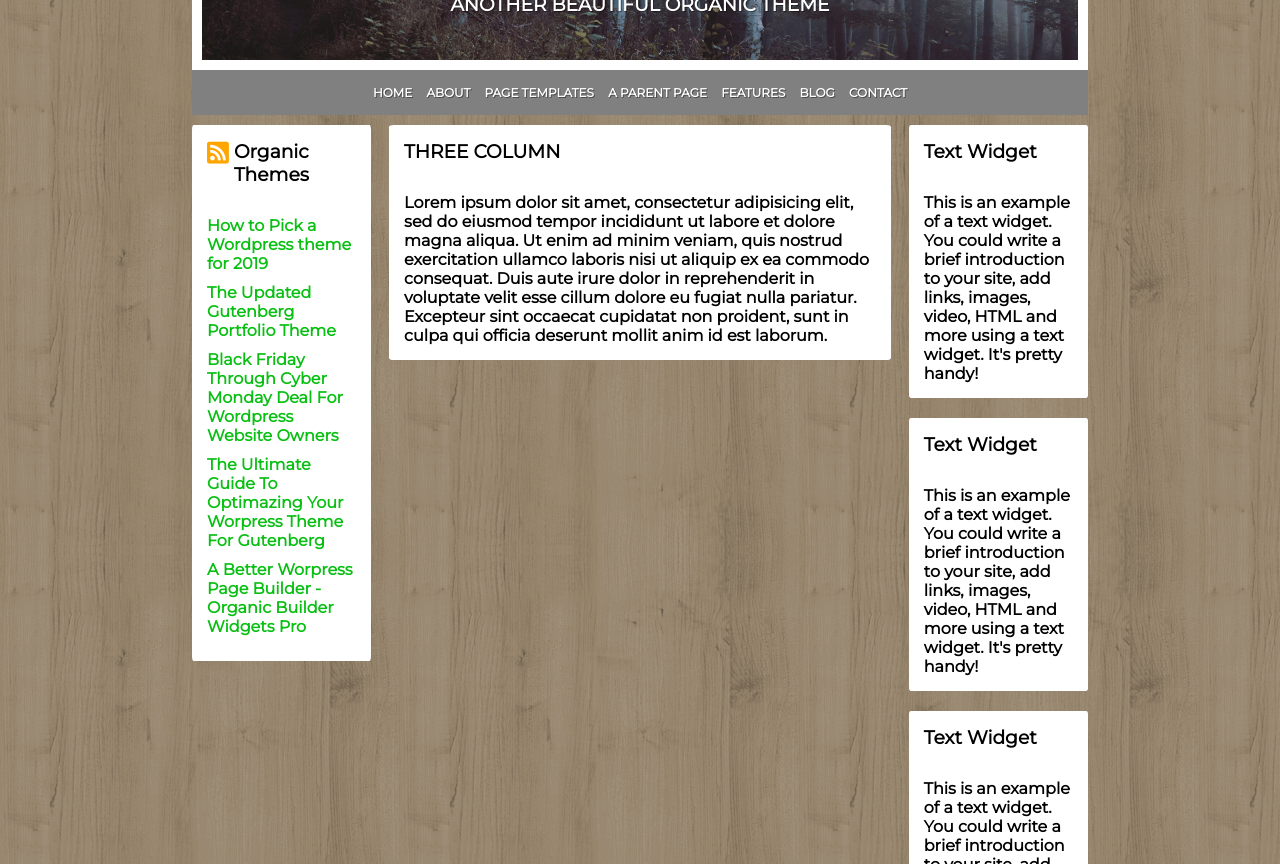
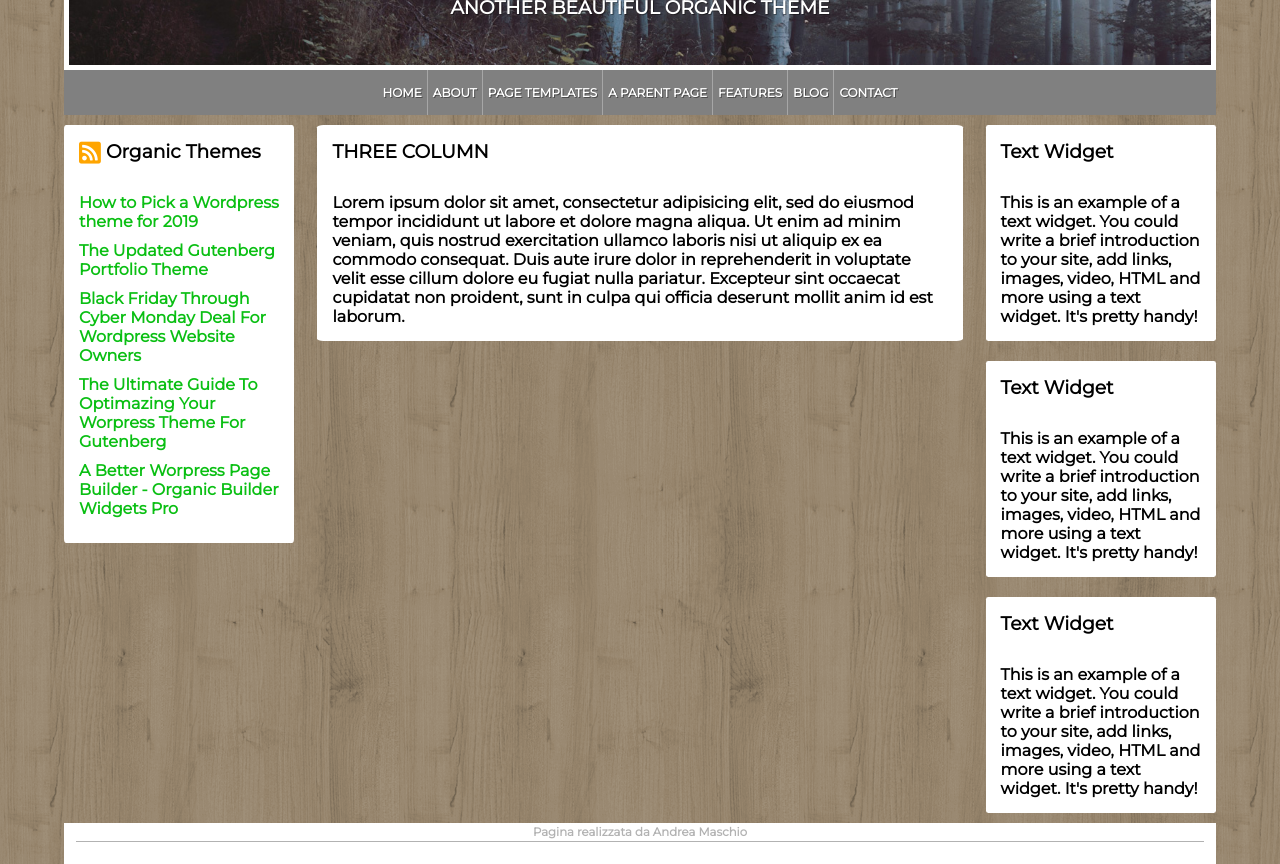
Before and after one commit to Andryx94/htmlcss-wp, a plain HTML site: page index.html in a window 1280 px wide. Shown: the part 250-1114 px from the top of the page. Drawn offline with Linux system fonts and the light colour scheme.

Commit message:
Versione 1.0.8
Ottimizzato il codice html e css

```diff
--- a/css/style.css
+++ b/css/style.css
@@ -1,24 +1,29 @@
-/* Reset */
+/* Generali */
 * {
   margin: 0;
   padding: 0;
   box-sizing: border-box;
 }
-/* fine reset */
 
  body {
   background-image: url(../img/background.png);
-  margin: 0 15%;
+  margin: 0 5%;
   font-family: 'Montserrat', sans-serif;
   font-weight: bold;
  }
+
+.clearfix:after {
+   content: "";
+   display: table;
+   clear: both;
+ }
+/* fine generali */
 
 /* Header */
 header {
   position: relative;
   width: 100%;
   background-color: rgba(255,255,255,1);
-  /* box-shadow: 2px 2px rgba(0,0,0,0.5); */
   text-align: center;
   margin-top: 20px;
 }
@@ -31,7 +36,6 @@ header .title {
   position: relative;
   height: 300px;
   border: 10px solid white;
-  border-radius: 3px solid white;
 }
 
 header .titletext {
@@ -43,58 +47,60 @@ header .titletext {
   text-shadow: 1px 1px rgba(0, 0, 0, .4);
 }
 
-header .title div:first-child {
+header div:first-child {
   padding: 5px 15px;
   border: 5px solid white;
 }
 
-header .title div:nth-child(0n+2) {
+header div:nth-child(2) {
   top: 80%;
 }
 
-header .title div:last-child {
-  top: 27%;
+header div:last-child {
+  top: 28%;
 }
 
 h1 {
-  font-size: 55px;
+ font-size: 55px;
 }
 
 /* Menù */
 header .menu {
   position: relative;
   background-color: grey;
-  width: 100%;
   bottom: 0px;
 }
 
-header .link {
+header ul {
+  font-size: 0px;
+}
+
+header li {
   display: inline-block;
   font-size: 12px;
   margin: auto;
   padding: 15px 5px;
+  border-right: 1px solid rgba(255, 255, 255, 0.3);
 }
 
-header .link a {
+header li:hover {
+  background-color: #3d3732;
+}
+
+header li:last-child {
+  border-right: none;
+}
+header a {
   color: rgba(255, 255, 255, 1);
   text-shadow: 1px 1px rgba(0, 0, 0, .4);
   text-decoration: none;
 }
 
-header .link:hover {
-  background-color: #3d3732;
-}
 /* fine Header */
 
 /* Main */
 main {
   margin: 10px 0;
-}
-
-main:after {
-  content: "";
-  display: table;
-  clear: both;
 }
 
 .column {
@@ -106,7 +112,6 @@ main:after {
 /* prima colonna */
 .left {
   background-color: rgba(255,255,255,1);
-  /* box-shadow: 2px 2px rgba(0,0,0,0.5); */
   border-radius: 1%;
   padding: 15px;
 }
@@ -134,24 +139,22 @@ main:after {
   margin: 0 2%;
   background-color: rgba(255,255,255,1);
   padding: 15px;
-  /* box-shadow: 2px 2px rgba(0,0,0,0.5); */
 }
 
 .center .subtitle {
   margin-bottom: 30px;
 }
 /* terza colonna */
-.right > div {
+.right .widget {
   width: 100%;
   background-color: rgba(255,255,255,1);
-  /* box-shadow: 2px 2px rgba(0,0,0,0.5); */
   margin-bottom: 20px;
   border-radius: 1%;
   padding: 15px;
 }
 
-.right > div:last-child {
-  margin-bottom: none;
+.right .widget:last-child {
+  margin-bottom: 0px;
 }
 
 .right .subtitle {
@@ -162,7 +165,6 @@ main:after {
 /* Footer */
 footer {
   background-color: rgba(255,255,255,1);
-  /* box-shadow: 2px 2px rgba(0,0,0,0.5); */
   text-align: center;
   font-size: 10px;
   margin-bottom: 20px;
@@ -173,7 +175,8 @@ footer {
   padding: 2px;
 }
 .socialbox {
-  width: 99%;
+  width: 98%;
+  margin: 0 1%;
   border-top: 1px solid rgba(0,0,0,0.3);
   height: 100px;
 }
--- a/index.html
+++ b/index.html
@@ -9,6 +9,7 @@
   </head>
   <body>
     <header>
+      <!-- Titolo -->
       <div class="title">
         <div class="titletext">
           <h1>NATURAL</h1>
@@ -22,36 +23,38 @@
           <img src="img/mountains.png" alt="">
         </div>
       </div>
+      <!-- fine titolo -->
 
+      <!-- Menù -->
       <ul class="menu">
-        <li class="link">
+        <li>
           <a href="#">HOME</a>
         </li>
-        <li class="link">
+        <li>
           <a href="#">ABOUT</a>
         </li>
-        <li class="link">
+        <li>
           <a href="#">PAGE TEMPLATES</a>
         </li>
-        <li class="link">
+        <li>
           <a href="#">A PARENT PAGE</a>
         </li>
-        <li class="link">
+        <li>
           <a href="#">FEATURES</a>
         </li>
-        <li class="link">
+        <li>
           <a href="#">BLOG</a>
         </li>
-        <li class="link">
+        <li>
           <a href="#">CONTACT</a>
         </li>
       </ul>
+      <!-- fine menù -->
     </header>
 
-    <main>
+    <main class="clearfix">
       <!-- Prima colonna -->
       <div class="column left">
-        <div>
         <div class="subtitle">
           <i class="fas fa-rss-square"></i>
           <h3>Organic Themes</h3>
@@ -65,7 +68,6 @@
             <li>The Ultimate Guide To Optimazing Your Worpress Theme For Gutenberg</li>
             <li>A Better Worpress Page Builder - Organic Builder Widgets Pro</li>
           </ul>
-          </div>
         </div>
       </div>
       <!-- fine prima colonna -->
@@ -84,7 +86,7 @@
 
       <!-- Terza colonna -->
       <div class="column right">
-        <div>
+        <div class="widget">
           <div class="subtitle">
             <h3>Text Widget</h3>
           </div>
@@ -94,7 +96,7 @@
           </div>
         </div>
 
-        <div>
+        <div class="widget">
           <div class="subtitle">
             <h3>Text Widget</h3>
           </div>
@@ -104,7 +106,7 @@
           </div>
         </div>
 
-        <div>
+        <div class="widget">
           <div class="subtitle">
             <h3>Text Widget</h3>
           </div>
```
Lines whose indentation alone changed are shown as unchanged.
